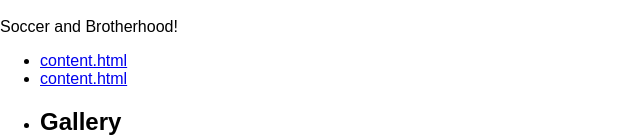
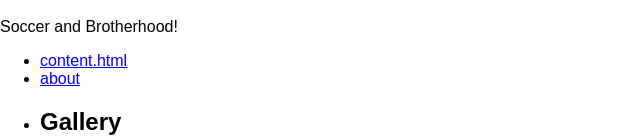
Before and after one commit to kellykingseke/TEST-Website, a plain HTML site: page content.html in a window 1280 px wide. Shown: the part 666-803 px from the top of the page, 0-640 px from the left. Drawn offline with nearby package versions, Linux system fonts and the light colour scheme.

Commit message:
content.html

```diff
--- a/content.html
+++ b/content.html
@@ -46,7 +46,7 @@
         <div class="container">
             <ul>
                 <li><a href="#home">content.html</a></li>
-                <li><a href="#about">content.html</a></li>
+                <li><a href="#about">about</a></li>
                 <li><h2>Gallery</h2><button class="grid-item">Click to View</button></li>
                 <li><h2 Videos</h2><button class="grid-item">View Videos</button></li>
                 <li><h2 News</h2><button class="grid-item">Read Recent</button></li>
```
